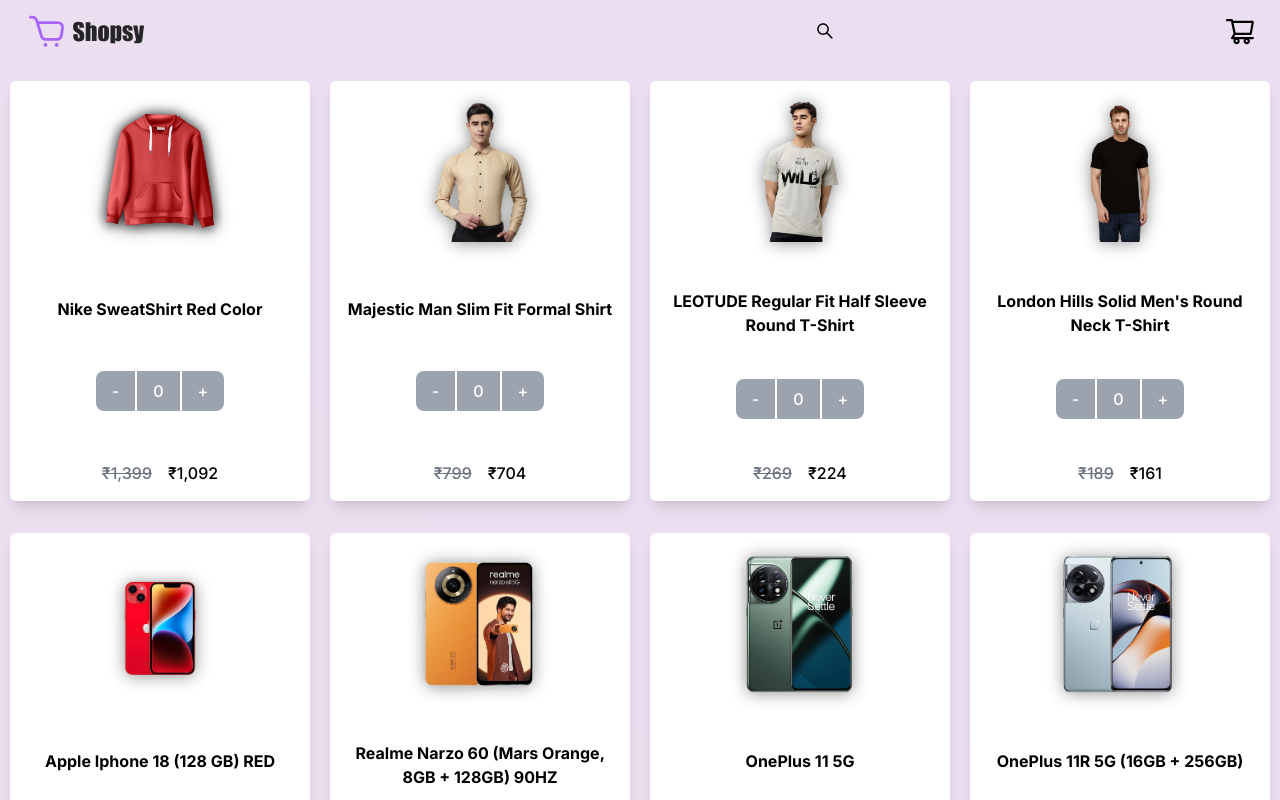
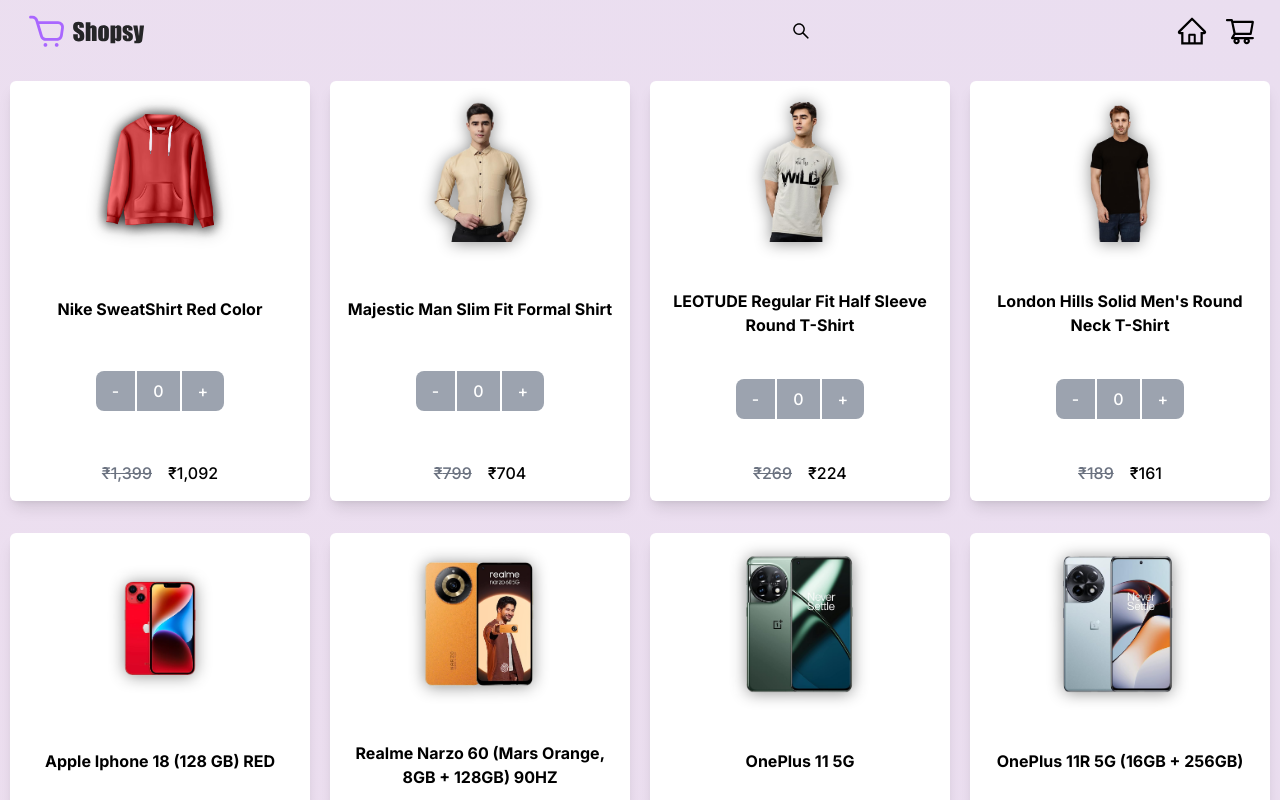
Before and after one commit to dazzlerabhi30800/ecommerce-store-in-ts-next.js, a Next.js app: page / in a window 1280 px wide. Shown: the top 800 px of the page. Built offline with nearby package versions, Linux system fonts and the light colour scheme.

Commit message:
added home icon link

```diff
--- a/app/checkout/page.tsx
+++ b/app/checkout/page.tsx
@@ -1,24 +1,33 @@
 'use client';
+import { useState, useEffect } from 'react';
 import { Elements } from '@stripe/react-stripe-js';
 import { loadStripe } from '@stripe/stripe-js';
 import PaymentForm from '@/components/PaymentForm';
 import { useProductStore } from '@/store/ProductStore';
 import { handleDiscount } from '@/utils/utils';
+import { INTEGER_FORMATTER } from '@/utils/utils';
 
 
 const stripePromise = loadStripe(process.env.NEXT_PUBLIC_STRIPE_PUBLISHABLE_KEY!);
 
 export default function Checkout() {
     const [cart] = useProductStore(state => [state.cart]);
-    const cartState = cart;
+    const [cartState, setCartState] = useState<product[]>([]);
+    useEffect(() => {
+        setCartState(cart);
+    }, [cart])
+
+
+
 
     const totalPrice = cartState.reduce((acc, item) => {
         return acc + (handleDiscount(item.price, item.discount) * item.quantity)
     }, 0)
 
     return (
-        <div className='bg-sky-100 mx-auto p-2 rounded-md shadow-md w-[95%] max-w-[600px]'>
-            <Elements stripe={stripePromise}>
+        <div className='bg-sky-100 flex flex-col gap-4 mx-auto p-2 text-center rounded-md shadow-md w-[95%] max-w-[600px]'>
+            <h1 className='font-bold text-xl'>Total Amount - ₹{INTEGER_FORMATTER.format(totalPrice)}</h1>
+            <Elements stripe={stripePromise} >
                 <PaymentForm amount={totalPrice} />
             </Elements>
         </div>
--- a/app/globals.css
+++ b/app/globals.css
@@ -16,10 +16,13 @@
   object-fit: cover;
 }
 
+.links--container a {
+  font-size: 2rem;
+}
+
 
 .cart--btn {
   position: relative;
-  font-size: 2rem;
 }
 
 
--- a/components/Navbar.tsx
+++ b/components/Navbar.tsx
@@ -3,7 +3,7 @@
 import Link from "next/link";
 import { usePathname } from "next/navigation";
 import { useEffect, useRef, useState } from "react";
-import { AiOutlineShoppingCart, AiOutlineSearch } from "react-icons/ai";
+import { AiOutlineShoppingCart, AiOutlineSearch, AiOutlineHome } from "react-icons/ai";
 
 
 
@@ -46,13 +46,13 @@
                     <button onClick={handleShowSearch} className="text-xl md:cursor-pointer"><AiOutlineSearch /></button>
                 </form>
             }
-            <div className="links--container text-sm md:text-lg flex gap-4 items-center">
-                {/* <Link
+            <div className="links--container text-lg md:text-2xl flex gap-4 items-center">
+                <Link
                     className="font-medium hover:underline hover:text-gray-600"
                     href="/"
                 >
-                    Home
-                </Link> */}
+                    <AiOutlineHome />
+                </Link>
                 <Link
                     href="/cart"
                     data-cart={cartLength}
--- a/components/PaymentForm.tsx
+++ b/components/PaymentForm.tsx
@@ -1,5 +1,5 @@
 'use client';
-import { CardElement, useElements, useStripe } from "@stripe/react-stripe-js";
+import { CardElement, PaymentElement, useElements, useStripe } from "@stripe/react-stripe-js";
 import axios from 'axios';
 import React from 'react';
 
@@ -21,14 +21,14 @@
             await stripe?.confirmCardPayment(clientSecret, {
                 payment_method: { card: cardElement },
             });
-        }
-        catch (error) {
-            console.log(error);
+        } catch (error) {
+            alert(error);
         }
     }
 
     return (
         <form className="flex flex-col p-2 gap-8" onSubmit={onSubmit}>
+            {/* <PaymentElement /> */}
             <CardElement />
             <button className="py-2 px-8 transition ease-in-out duration-300 md:hover:bg-rose-400 md:cursor-pointer text-black bg-rose-300 rounded-md w-fit mx-auto " type="submit">Submit</button>
         </form>
```
